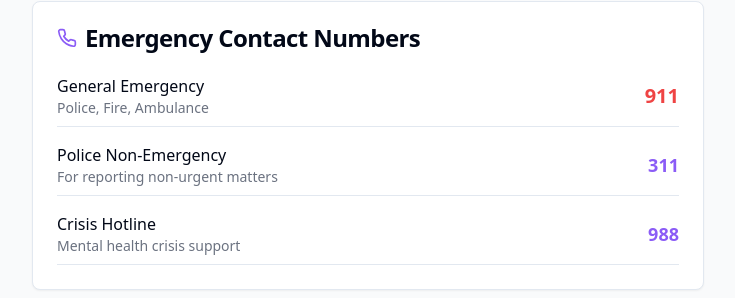
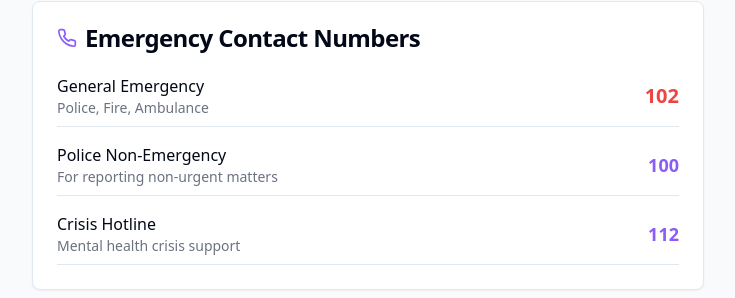
Before and after one commit to IRitiks/safezone-watch-report, a React (Vite) app: page /emergency in a window 1280 px wide. Shown: the part 717-1015 px from the top of the page, without its empty margins (272-1007 px from the left). Built offline with nearby package versions, Linux system fonts and the light colour scheme.

Commit message:
Fix: Update emergency contact numbers
Replaced 911 with 102, 311 with 100, and 988 with 112 in the emergency contact numbers.

```diff
--- a/src/pages/EmergencySOS.tsx
+++ b/src/pages/EmergencySOS.tsx
@@ -47,7 +47,7 @@ const EmergencySOS = () => {
                     <div className="font-medium">General Emergency</div>
                     <div className="text-sm text-gray-500">Police, Fire, Ambulance</div>
                   </div>
-                  <div className="text-xl font-bold text-red-500">911</div>
+                  <div className="text-xl font-bold text-red-500">102</div>
                 </div>
 
                 <div className="flex justify-between items-center border-b pb-2">
@@ -55,7 +55,7 @@ const EmergencySOS = () => {
                     <div className="font-medium">Police Non-Emergency</div>
                     <div className="text-sm text-gray-500">For reporting non-urgent matters</div>
                   </div>
-                  <div className="text-lg font-bold text-safezone-purple">311</div>
+                  <div className="text-lg font-bold text-safezone-purple">100</div>
                 </div>
 
                 <div className="flex justify-between items-center border-b pb-2">
@@ -63,7 +63,7 @@ const EmergencySOS = () => {
                     <div className="font-medium">Crisis Hotline</div>
                     <div className="text-sm text-gray-500">Mental health crisis support</div>
                   </div>
-                  <div className="text-lg font-bold text-safezone-purple">988</div>
+                  <div className="text-lg font-bold text-safezone-purple">112</div>
                 </div>
               </div>
             </CardContent>
```
